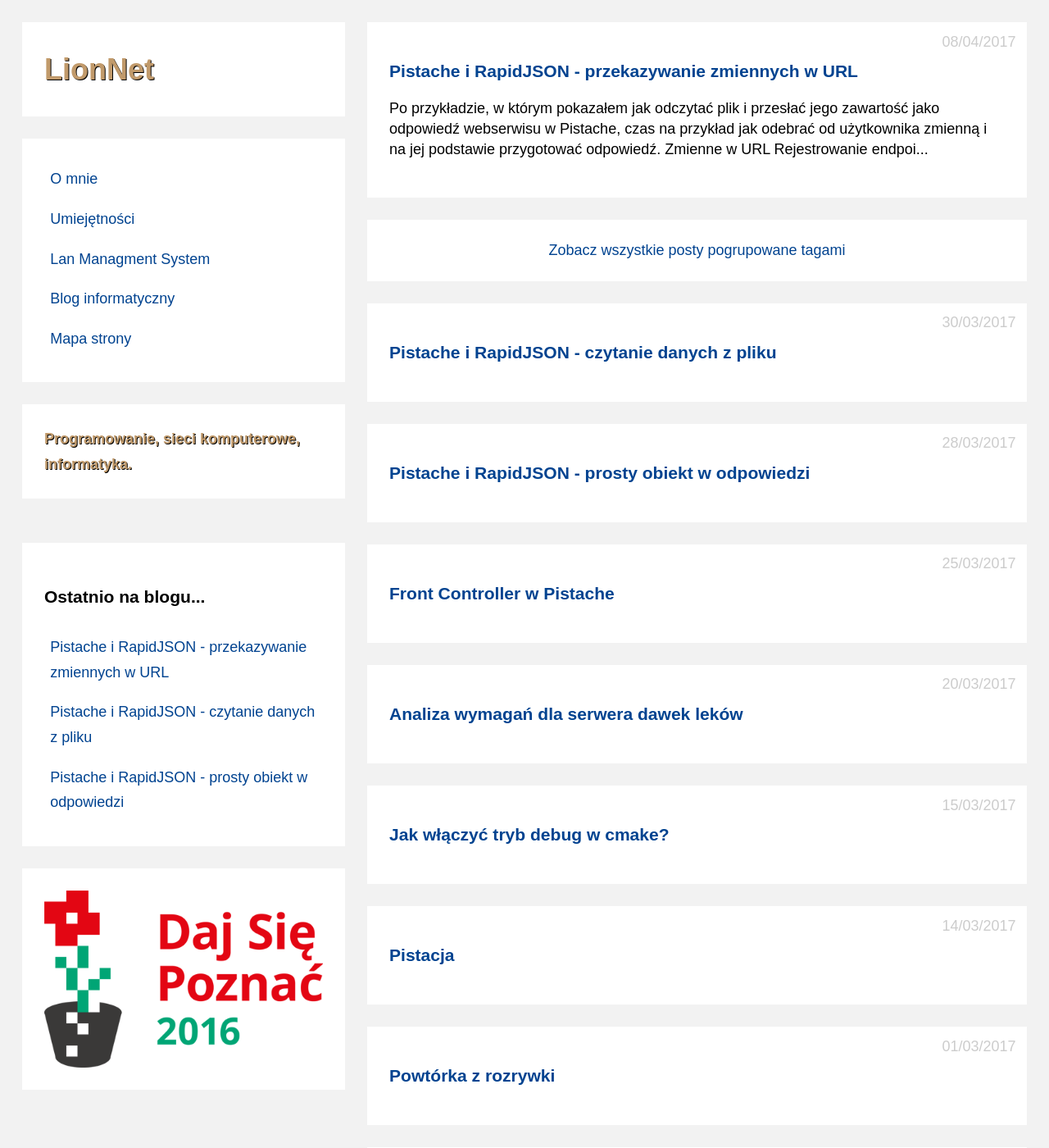
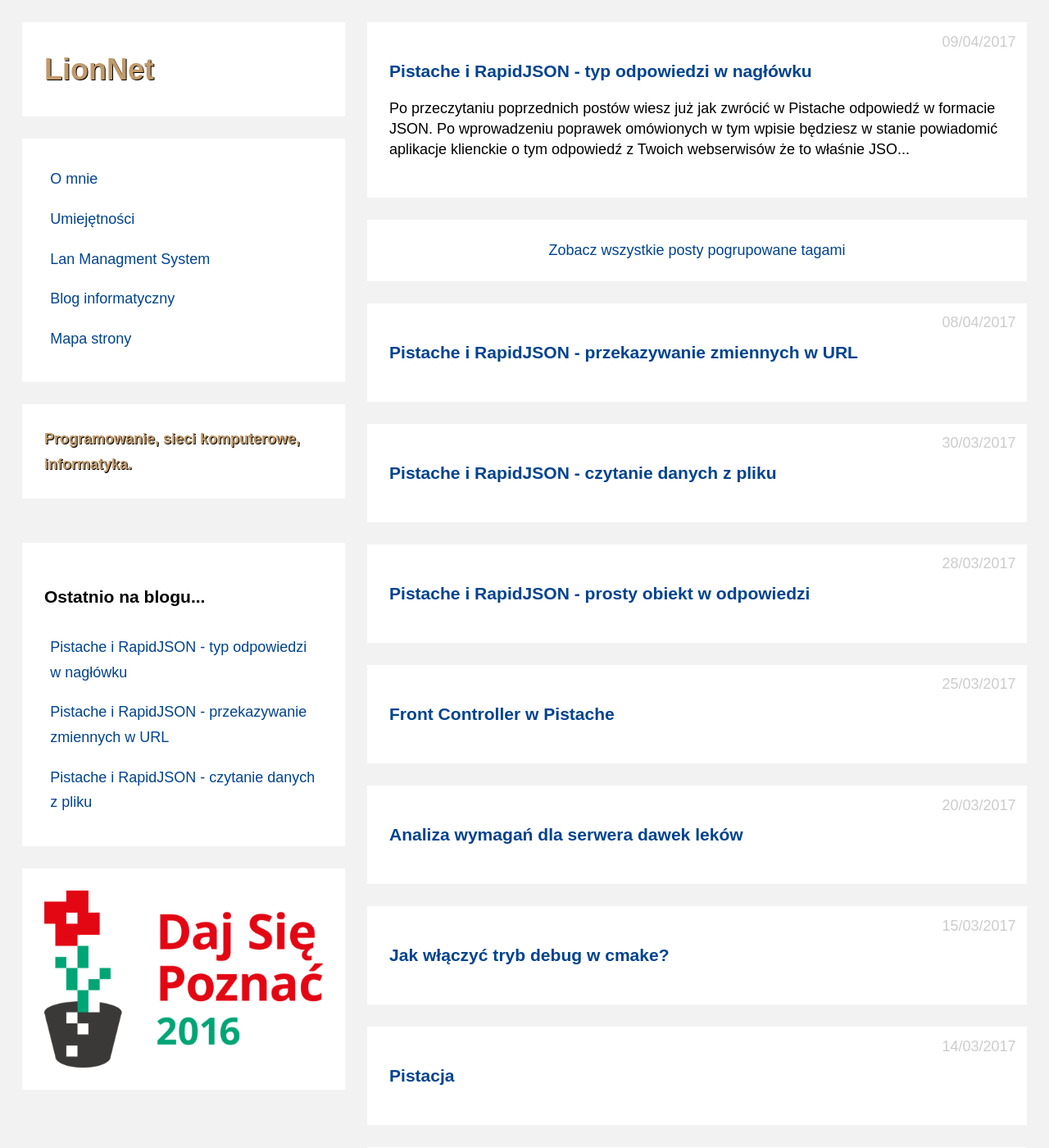
Before and after one commit to maciejlew/maciejlew.github.io, a Jekyll site: the page built from pages/blog.md, in a window 1280 px wide and 1400 px high. Shown: the whole window at 82% size. Built offline with Jekyll 4.4.1, drawn with Linux system fonts in a browser that asks for light colours; comment, search, counter and statistics services are not loaded; some of the changed lines change nothing that is shown.

Commit message:
Adds post 'Pistache i RapidJSON - typ odpowiedzi w nagłówku'

`````diff
--- a/_includes/acronyms.md
+++ b/_includes/acronyms.md
@@ -81,3 +81,5 @@
 *[SOLID]: Single responsibility, Open-closed, Liskov substitution, Interface segregation and Dependency inversion
 *[GUI]: Graphical User Interface
 *[DDS]: Drug Dose Server
+*[HTTP]: Hypertext Transfer Protocol
+*[MIME]: Multipurpose Internet Mail Extensions
--- /dev/null
+++ b/_posts/2017-04-09-pistache-i-rapidjson-typ-odpowiedzi-w-naglowku.md
@@ -0,0 +1,65 @@
+---
+layout: post
+title: 'Pistache i RapidJSON - typ odpowiedzi w nagłówku'
+date: '2017-04-09 14:15:00'
+description: 'Przykład definiowania nagłówka Content-Type w Pistache'
+keywords: 'daj się poznać 2017, konkurs programistyczny, aplikacja konkursowa,
+drug dose framework, aplikacja mobilna, pas pediatryczny, dawkowanie leków,
+pistache, rapidjson, json'
+tags:
+- DSP2017
+- C++
+- DDS
+img_hosting: "http://interpc.pl/~mlewinterpc/lion.net.pl/2017/03/30/pistache-i-rapidjson-typ-odpowiedzi-w-naglowku/"
+---
+
+Po przeczytaniu poprzednich postów wiesz już jak zwrócić w Pistache odpowiedź w
+formacie JSON. Po wprowadzeniu poprawek omówionych w tym wpisie będziesz w stanie
+powiadomić aplikacje klienckie o tym odpowiedź z Twoich webserwisów że to właśnie
+JSON.
+
+### Nagłówki Content-Type w Pistache
+
+Nagłówek Content-Type to jeden z najczęściej wykorzystywanych nagłówków HTTP.
+Informuje on aplikacje klienckie o tym jak zinterpretować odpowiedź z serwera HTTP,
+czy to jest tekst, czy obrazek, czy wideo, itp.
+
+Domyślnie odpowiedź z Pistache wysłana jest bez tego nagłówka.
+
+#### Jak sprawdzić czy odpowiedź zawiera nagłówek Content-Type?
+
+Najprościej sprawdzić to poleceniem narzędziem curl:
+
+````
+curl -I -X GET http://localhost:9080/drugs/drug_one
+````
+
+W odpowiedzi możemy zobaczyć taki tekst, wskazujący że nagłówek jest przekazywany:
+
+````
+HTTP/1.1 200 OK
+Content-Type: application/json
+````
+
+Możesz także posłużyć się dowolną przeglądarką i przejrzeć odpowiedź, np przy
+pomocy wbudowanych w nią narzędzi dla programistów.
+
+#### Ustawianie Content-Type w Pistache
+
+Dodanie nagłówka Content-Type w Pistache jest proste. Należy przed wysłaniem
+odpowiedzi (metodą send) wywołać na obiekcie odpowiedzi metodę pobierającą obiekt
+nagłówków, a następnie na tym obiekcie metodą dodającą kolejny, jak w przykładzie:
+
+{% highlight cpp startinline %}
+response.headers().add<Net::Http::Header::ContentType>(MIME(Application, Json));
+{% endhighlight %}
+
+Wykorzystywane tu jest makro *MIME* pozwalające w skróconej formie określić typ
+zwracanej odpowiedzi. Istnieją także inne, bardziej rozbudowane, metody wskazywania
+typów MIME, których opis można znaleźć w dokumentacji frameworka Pistache.
+
+Pokazane w tym wpisie przykłady są zaczerpnięte z [aplikacji DDS][1].
+
+[1]: https://github.com/maciejlew/drug-dose-server
+
+{% include acronyms.md %}
--- a/pages/map.md
+++ b/pages/map.md
@@ -33,7 +33,8 @@ breadcrumbs:
  * [Umiejętności](../umiejetnosci/)
  * [Kontakt](../kontakt/)
  * [Blog informatyczny](../blog/)
-   * [Pistache i RapidJSON - przekazywanie zmiennych w URL](../2017/03/30/pistache-i-rapidjson-przekazywanie-zmiennych-w-url.html)
+   * [Pistache i RapidJSON - ](../2017/04/09/pistache-i-rapidjson-typ-odpowiedzi-w-naglowku.html)
+   * [Pistache i RapidJSON - przekazywanie zmiennych w URL](../2017/04/08/pistache-i-rapidjson-przekazywanie-zmiennych-w-url.html)
    * [Pistache i RapidJSON - czytanie danych z pliku](../2017/03/30/pistache-i-rapidjson-czytanie-danych-z-pliku.html)
    * [Pistache i RapidJSON - prosty obiekt w odpowiedzi](../2017/03/28/pistache-i-rapidjson-prosty-obiekt-json-w-odpowiedzi.html)
    * [Front Controller w Pistache](../2017/03/25/front-controller-w-pistache.html)
`````
